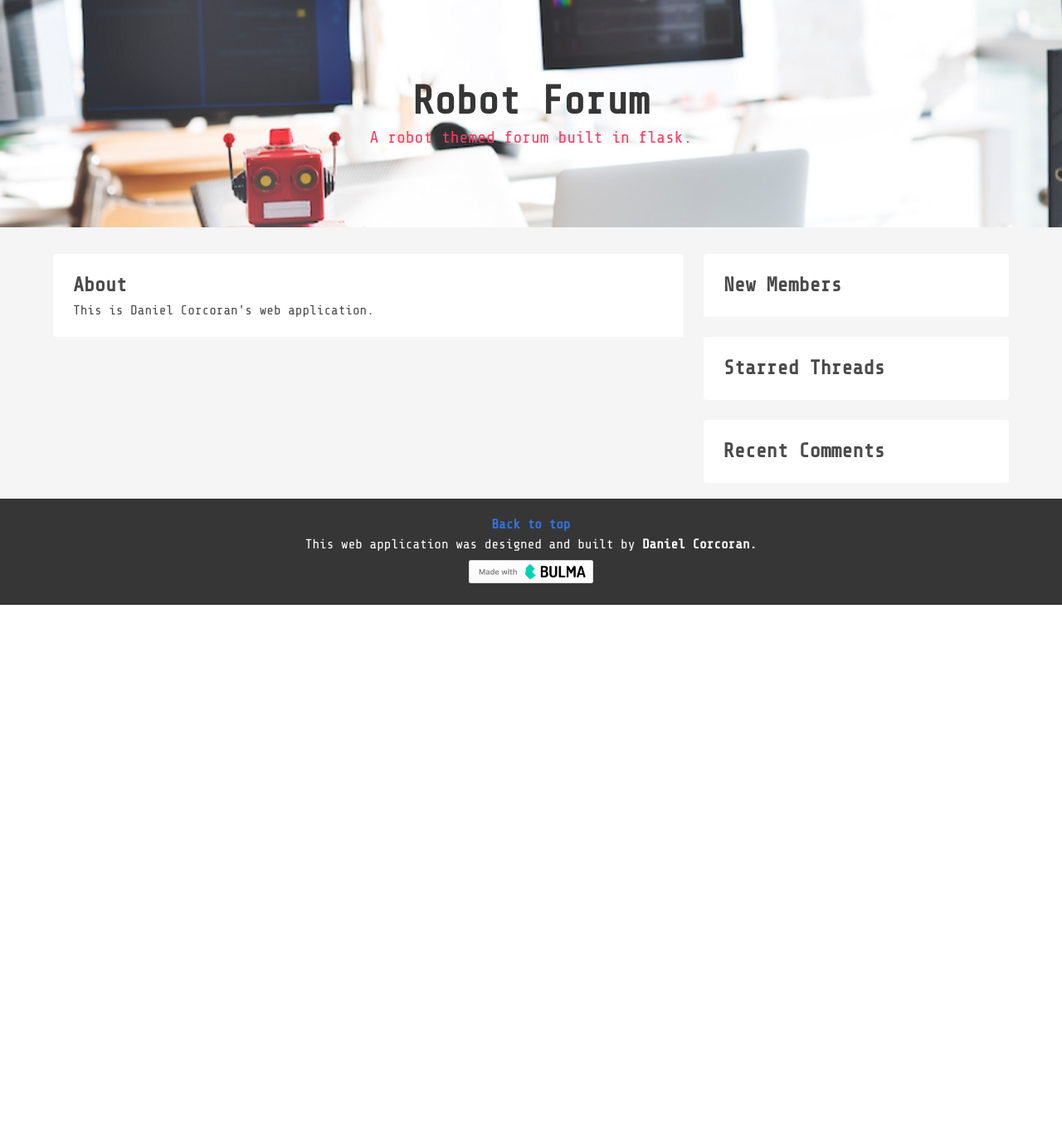
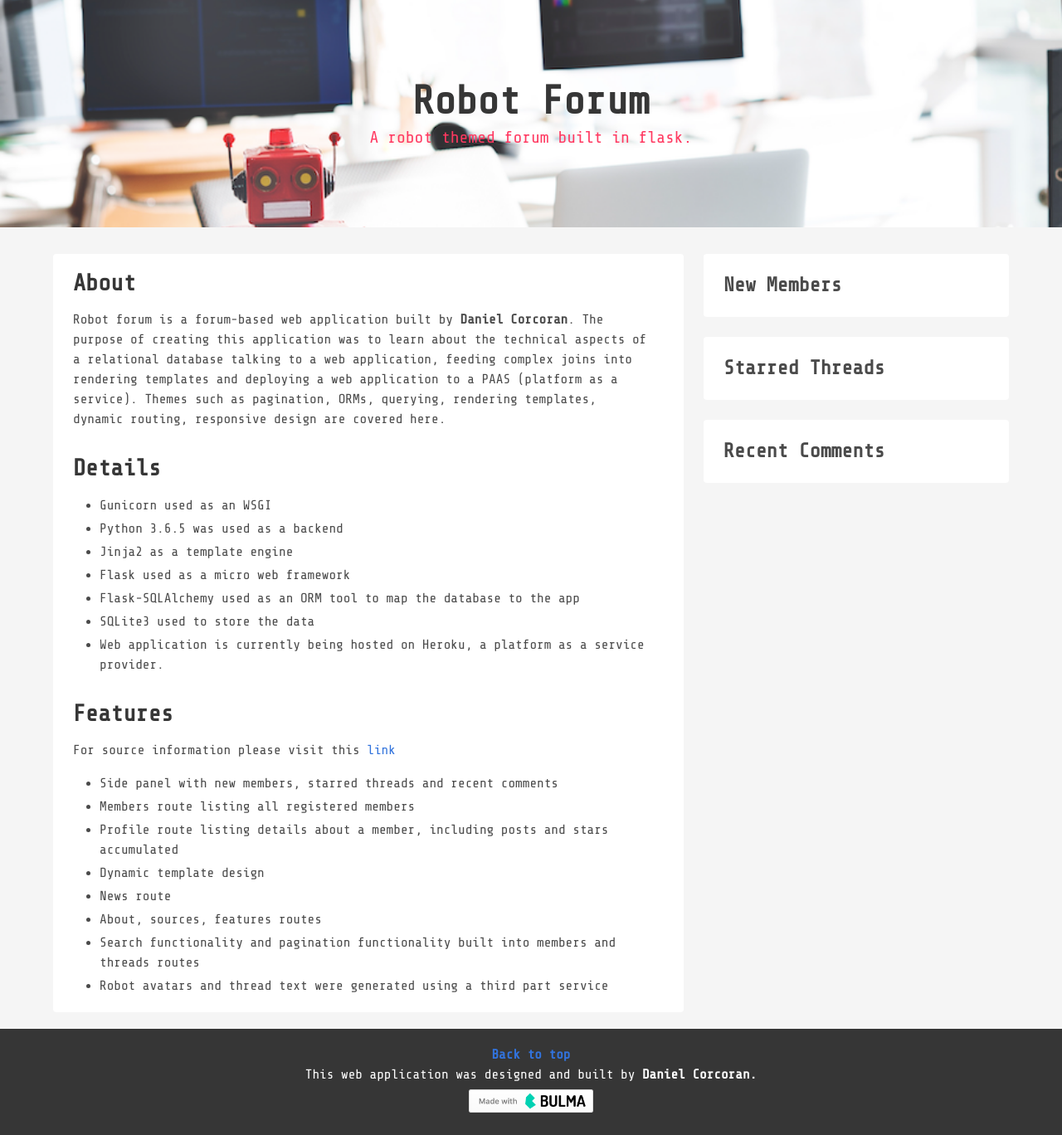
Before and after one commit to danielc92/flask_robot_forum, a Flask app: page /about/ in a window 1280 px wide. Shown: the part 53-1421 px from the top of the page at 83% size. Before the commit the page ends 782 px from the top, so only its background shows below. Run offline with Flask 2, Linux system fonts and the light colour scheme; data that the repository does not hold is empty; some libraries are stand-ins or nearby versions.

Commit message:
Added content to about page

```diff
--- a/templates/about.html
+++ b/templates/about.html
@@ -2,9 +2,36 @@
 
 {% block content %}
 <section class="notification has-background-white">
+	<div class="content">
+	<h2 id="about-about">About</h2>
+	<p>Robot forum is a forum-based web application built by <strong>Daniel Corcoran</strong>. The purpose of creating this application was to learn about the technical aspects of a relational database talking to a web application, feeding complex joins into rendering templates and deploying a web application to a PAAS (platform as a service). Themes such as pagination, ORMs, querying, rendering templates, dynamic routing, responsive design are covered here.</p>
 
-	<span class="has-text-weight-semibold is-size-4">About</span>
-	<p>This is Daniel Corcoran's web application.</p>
+	<h2 id="about-details">Details</h2>
+	<ul>
+
+		<li>Gunicorn used as an WSGI</li>
+		<li>Python 3.6.5 was used as a backend</li>
+		<li>Jinja2 as a template engine</li>
+		<li>Flask used as a micro web framework</li>
+		<li>Flask-SQLAlchemy used as an ORM tool to map the database to the app</li>
+		<li>SQLite3 used to store the data</li>
+		<li>Web application is currently being hosted on Heroku, a platform as a service provider.</li>
+	</ul>
+
+	<h2 id="about-features">Features</h2>
+	<p>For source information please visit this <a class="has-text-link" href="{{ url_for('sources') }}">link</a></p>
+	<ul>
+		<li>Side panel with new members, starred threads and recent comments</li>
+		<li>Members route listing all registered members</li>
+		<li>Profile route listing details about a member, including posts and stars accumulated</li>
+		<li>Dynamic template design</li>
+		<li>News route</li>
+		<li>About, sources, features routes</li>
+		<li>Search functionality and pagination functionality built into members and threads routes</li>
+		<li>Robot avatars and thread text were generated using a third part service</li>
+
+	</ul>
+</div>
 
 </section>
 {% endblock content %}
--- a/templates/navbar.html
+++ b/templates/navbar.html
@@ -30,6 +30,12 @@
                             <a href="{{ url_for('about') }}" class="navbar-item">
             About
           </a>
+          <a href="{{ url_for('about', _anchor='about-details') }}" class="navbar-item">
+            Specs
+          </a>
+           <a href="{{ url_for('about', _anchor='about-features') }}" class="navbar-item">
+            Features
+          </a>
                             <a href="{{ url_for('sources') }}" class="navbar-item">
             Sources
           </a>
```
